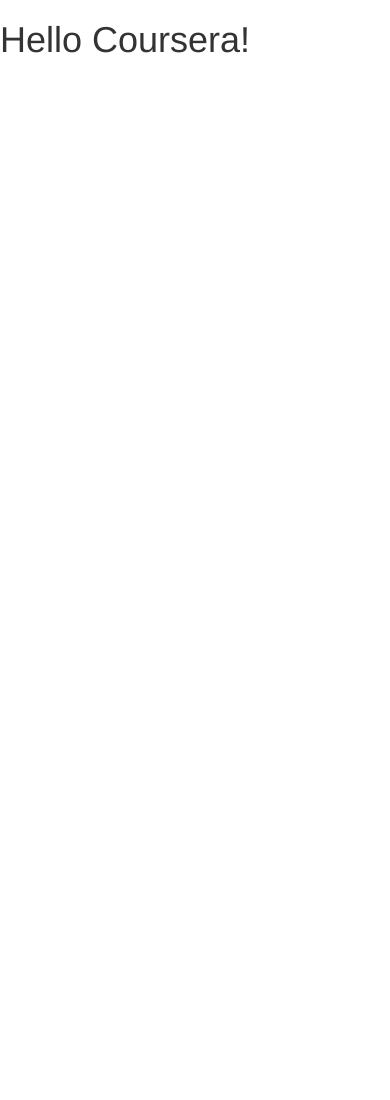
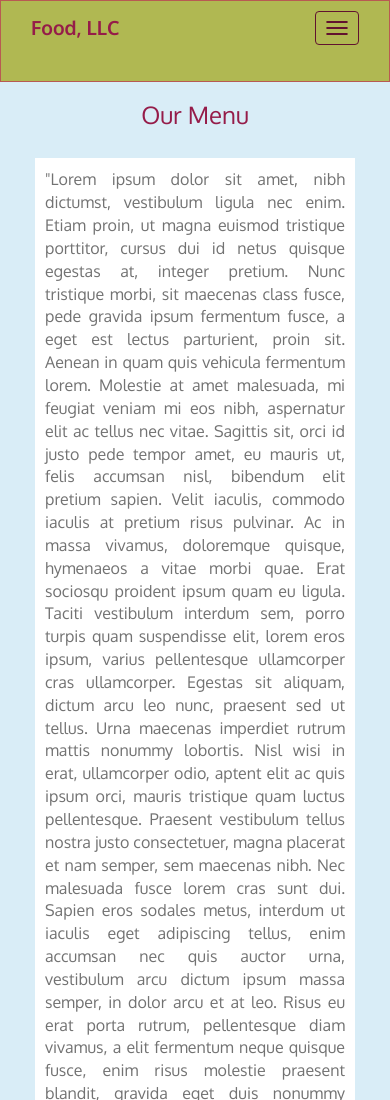
Before and after one commit to CtheHumanBean/Coursera-HTML-CSS-JS, a plain HTML site: page module3_assignment/index.html in a window 390 px wide. Shown: the top 1100 px of the page. Before the commit the page ends 844 px from the top, so only its background shows below. Drawn offline with Linux system fonts and the light colour scheme.

Commit message:
version 1

```diff
--- a/module3_assignment/css/styles.css
+++ b/module3_assignment/css/styles.css
@@ -0,0 +1,121 @@
+body {
+  font-size: 16px;
+  color: #fff;
+  background-color: #d9edf7;
+  font-family: 'Oxygen', sans-serif;
+}
+
+/** HEADER **/
+#header-nav {
+  background-color: #b0b852;
+  border-radius: 0;
+  border: 1;
+  border-color: #b85a52;
+  width: 100%;
+}
+
+
+/*.navbar-brand {
+  padding-top: 15px;
+}*/
+
+.navbar-brand h1 { /* Restaurant name */
+  color: #951c49;
+  font-size: 1.5em;
+  font-weight: bold;
+  margin-left: 0;
+  margin-top: 0;
+  line-height: .75;
+}
+.navbar-brand a:hover, .navbar-brand a:focus {
+  text-decoration: none;
+}
+
+#nav-list {
+  margin-top: 10px;
+}
+#nav-list a {
+  color: #951C49;
+  text-align: center;
+}
+#nav-list a:hover {
+  background: #E7E7E7;
+}
+#nav-list a span {
+  font-size: 1.8em;
+}
+
+
+.navbar-header button.navbar-toggle, .navbar-header .icon-bar {
+  border: 1px solid #61122f;
+}
+
+h2{color: #951C49;
+  font-size: 1.5em;
+}
+
+#bigblob{
+  color: #727272;
+  text-align: justify;
+  background-color:  white;
+  padding: 10px;
+  margin: 20px;
+
+}
+
+
+/*.navbar-header button.navbar-toggle {
+  clear: both;
+  margin-top: 0;
+}*/
+/* END HEADER */
+
+/********** Large devices only **********/
+@media (min-width: 1200px) {
+
+}
+
+/********** Medium devices only **********/
+@media (min-width: 992px) and (max-width: 1199px) {
+
+}
+
+/********** Small devices only **********/
+@media (min-width: 768px) and (max-width: 991px) {
+
+}
+
+/********** Extra small devices only **********/
+@media (max-width: 767px) {
+  /* Header */
+  .navbar-header button.navbar-toggle {
+    float: right;
+    margin-top: 10px;
+}
+  .navbar-brand {
+    padding-top: 10px;
+    height: 80px;
+  }
+  .navbar-brand h1 { /* Restaurant name */
+    padding-top: 10px;
+    font-size: 5vw; /* 1vw = 1% of viewport width */
+  }
+
+  #collapsable-nav a { /* Collapsed nav menu text */
+    font-size: 1.2em;
+  }
+
+
+  #call-btn > a {
+    font-size: 1.5em;
+    display: block;
+    margin: 0 20px;
+    padding: 10px;
+    border: 2px solid #fff;
+    background-color: #f6b319;
+    color: #951c49;
+  }
+
+  /* End Header */
+
+}
--- a/module3_assignment/index.html
+++ b/module3_assignment/index.html
@@ -4,21 +4,61 @@
     <meta charset="utf-8">
     <meta http-equiv="X-UA-Compatible" content="IE=edge">
     <meta name="viewport" content="width=device-width, initial-scale=1">
-
-    <!-- HTML5 shim and Respond.js for IE8 support of HTML5 elements and media queries -->
-    <!-- WARNING: Respond.js doesn't work if you view the page via file:// -->
-    <!--[if lt IE 9]>
-      <script src="https://oss.maxcdn.com/html5shiv/3.7.2/html5shiv.min.js"></script>
-      <script src="https://oss.maxcdn.com/respond/1.4.2/respond.min.js"></script>
-    <![endif]-->
-
-    <title>Boostrap Starter Page</title>
+    <title>Food, LLC</title>
     <link rel="stylesheet" href="css/bootstrap.min.css">
     <link rel="stylesheet" href="css/styles.css">
+    <link href='https://fonts.googleapis.com/css?family=Oxygen:400,300,700' rel='stylesheet' type='text/css'>
   </head>
 <body>
+  <header>
+    <nav id="header-nav" class="navbar navbar-header">
+      <div class="container">
+        <!-- <div class="navbar-header"> -->
+          <div class="navbar-brand" >
+            <a href="index.html" class="pull-left "><h1>Food, LLC</h1></a>
+          </div>
 
-  <h1>Hello Coursera!</h1>
+          <button type="button" class="navbar-toggle collapsed" data-toggle="collapse" data-target="#collapsable-nav" aria-expanded="false">
+            <span class="sr-only">Toggle navigation</span>
+            <span class="icon-bar"></span>
+            <span class="icon-bar"></span>
+            <span class="icon-bar"></span>
+          </button>
+        </div>
+
+        <div id="collapsable-nav" class="collapse navbar-collapse">
+           <ul id="nav-list" class="nav navbar-nav navbar-right visible-xs">
+            <li>
+              <a href="#"> Chicken</a>
+            </li>
+            <li>
+              <a href="#"> Beef</a>
+            </li>
+            <li>
+              <a href="#"> Sushi</a>
+            </li>
+
+          </ul><!-- #nav-list -->
+        <!-- </div>.collapse .navbar-collapse -->
+      </div><!-- .container -->
+
+
+
+    </nav><!-- #header-nav -->
+      <h2 class="text-center">Our Menu</h2>
+  </header>
+<div id= "containthebigstuff" class = "container col-lg-12 col-md-12 col-xs-12">
+<div id= "bigblob">
+<p>
+  "Lorem ipsum dolor sit amet, nibh dictumst, vestibulum ligula nec enim. Etiam proin, ut magna euismod tristique porttitor, cursus dui id netus quisque egestas at, integer pretium. Nunc tristique morbi, sit maecenas class fusce, pede gravida ipsum fermentum fusce, a eget est lectus parturient, proin sit. Aenean in quam quis vehicula fermentum lorem. Molestie at amet malesuada, mi feugiat veniam mi eos nibh, aspernatur elit ac tellus nec vitae.
+Sagittis sit, orci id justo pede tempor amet, eu mauris ut, felis accumsan nisl, bibendum elit pretium sapien. Velit iaculis, commodo iaculis at pretium risus pulvinar. Ac in massa vivamus, doloremque quisque, hymenaeos a vitae morbi quae. Erat sociosqu proident ipsum quam eu ligula. Taciti vestibulum interdum sem, porro turpis quam suspendisse elit, lorem eros ipsum, varius pellentesque ullamcorper cras ullamcorper. Egestas sit aliquam, dictum arcu leo nunc, praesent sed ut tellus. Urna maecenas imperdiet rutrum mattis nonummy lobortis.
+Nisl wisi in erat, ullamcorper odio, aptent elit ac quis ipsum orci, mauris tristique quam luctus pellentesque. Praesent vestibulum tellus nostra justo consectetuer, magna placerat et nam semper, sem maecenas nibh. Nec malesuada fusce lorem cras sunt dui. Sapien eros sodales metus, interdum ut iaculis eget adipiscing tellus, enim accumsan nec quis auctor urna, vestibulum arcu dictum ipsum massa semper, in dolor arcu et at leo. Risus eu erat porta rutrum, pellentesque diam vivamus, a elit fermentum neque quisque fusce, enim risus molestie praesent blandit, gravida eget duis nonummy ligula aliquam eu. Et magna sed, lectus cras dolor, lacus nec sit ac donec enim et. Turpis amet, quam velit ullamcorper non diam pretium massa, at eget erat tristique nulla sit ipsum, dui mi, donec sit eget.
+Faucibus error id odio, tempor nullam sagittis sit, lacus nam libero interdum, mauris nec magna, pulvinar duis. Nibh vestibulum vehicula augue aliquam scelerisque, semper id convallis sodales nec metus, adipiscing cum facilisis gravida phasellus scelerisque lacus, nunc eleifend non suspendisse iaculis sed veniam, condimentum quis nisl bibendum nunc ut. Sit dictum nibh eget fermentum elit, cursus elit pede magna donec netus, ut tortor lacus nullam vestibulum, tortor lacus wisi. Proin nulla orci eget pede mus. Ultrices sem condimentum suscipit sed nonummy nam. In ac sed, et venenatis elit amet rutrum, egestas sit potenti, porta aenean metus amet, expedita aenean primis suspendisse tristique auctor feugiat. Blandit gravida urna sodales lacus tristique ridiculus, velit magnis rutrum consectetuer, amet non dolor ullamcorper, ante non magna, ultricies quis amet in magna nec et. Sit elit egestas non eros vel et, a labore id, sit lacus quidem ut id rerum neque, vehicula proin dapibus. Ligula nonummy eget ante suscipit, bibendum non sed, congue elit scelerisque pretium nec sit aenean"
+</p>
+</div>
+</div>
+
+
 
   <!-- jQuery (Bootstrap JS plugins depend on it) -->
   <script src="js/jquery-1.11.3.min.js"></script>
```
